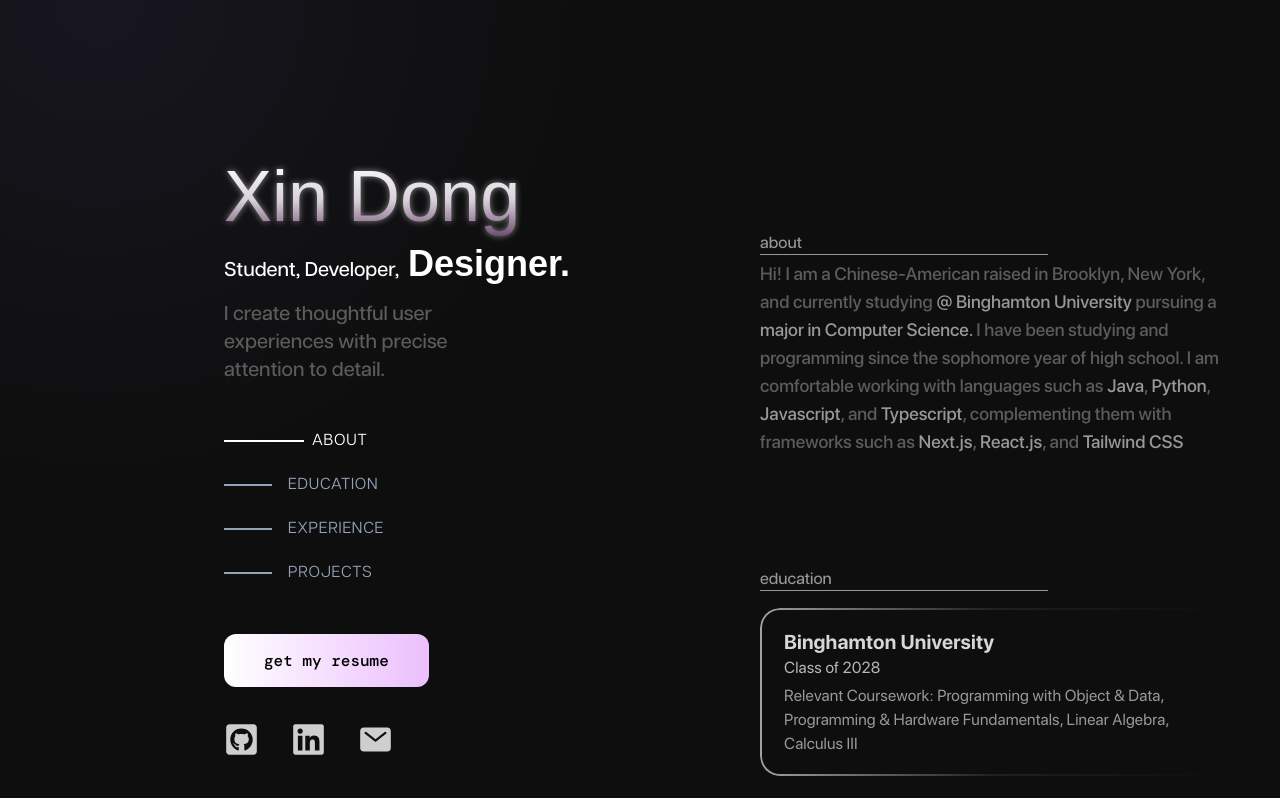
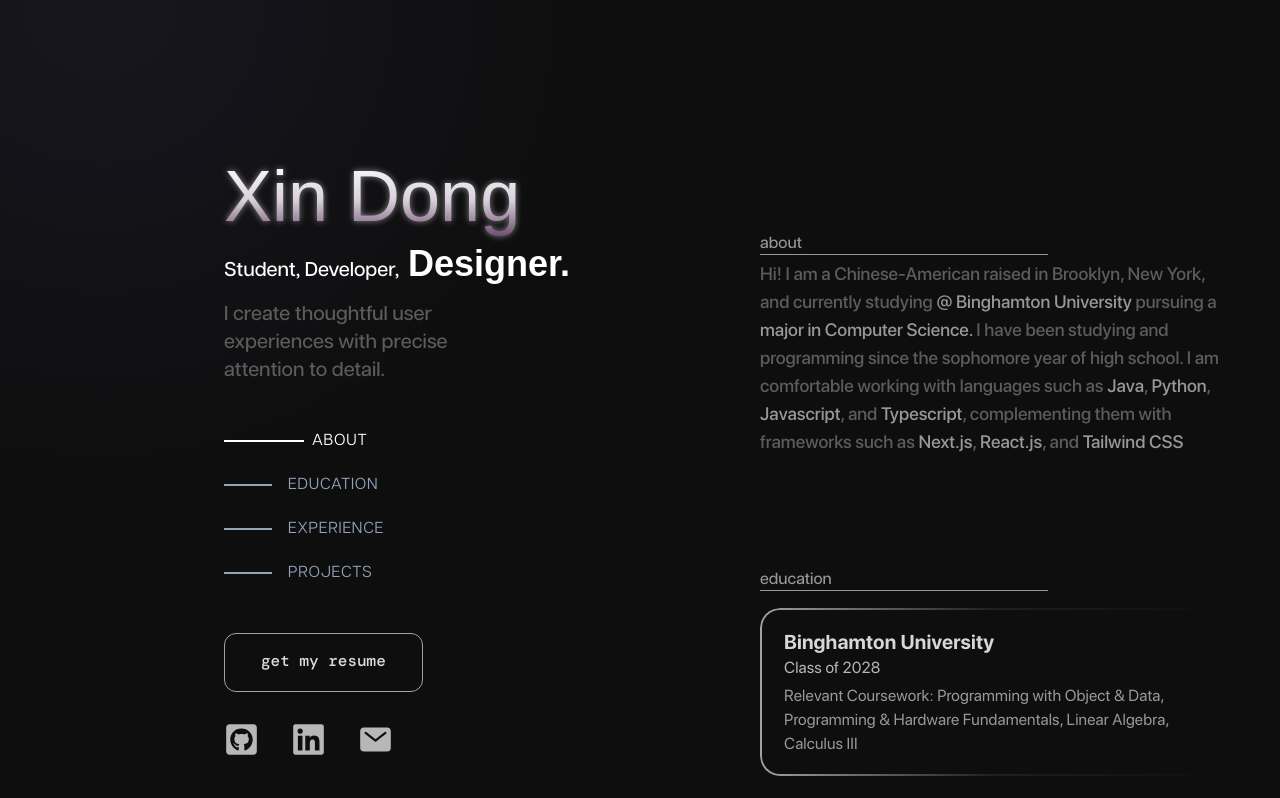
Before and after one commit to TheDXport/xinsite, a Next.js app: page / in a window 1280 px wide. Shown: the top 798 px of the page. Built offline with nearby package versions, Linux system fonts and the light colour scheme; a web font is replaced by a local one.

Commit message:
resume button style changed

```diff
--- a/src/app/components/ResumeButton.tsx
+++ b/src/app/components/ResumeButton.tsx
@@ -9,7 +9,7 @@ const ResumeButton = () => {
     <div className="mt-9 md:mt-5">
       <a
         href=""
-        className={`${DMMono.className} py-4 px-10 text-md bg-gradient-to-r from-white to-[#EBBFFD] text-black rounded-xl`}>
+        className={`${DMMono.className} transform translate-all duration-500 pt-3 md:pt-4 pb-4 md:pb-5 px-6 md:px-9 text-md border-[1.5px] rounded-xl border-[#a2a1a3] text-[#dbdadc] hover:text-white hover:text-mdandlg `}>
         get my resume
       </a>
     </div>
--- a/src/app/components/SocialLinks.tsx
+++ b/src/app/components/SocialLinks.tsx
@@ -17,7 +17,7 @@ const SocialLinks = () => {
           onMouseEnter={() => handleMouseEnter("github")}
           onMouseLeave={handleMouseLeave}
           className={`transform transition-all duration-300 ${
-            hoveredIcon === "github" ? "scale-110 translate-y-[-5px] text-white" : "text-white/80"
+            hoveredIcon === "github" ? "scale-110 translate-y-[-5px] text-white" : "text-white/70"
           }`}>
           <FaGithubSquare size={35} />
         </a>
@@ -26,7 +26,7 @@ const SocialLinks = () => {
           onMouseEnter={() => handleMouseEnter("linkedin")}
           onMouseLeave={handleMouseLeave}
           className={`transform transition-all duration-300 ${
-            hoveredIcon === "linkedin" ? "scale-110 translate-y-[-5px] text-white" : "text-white/80"
+            hoveredIcon === "linkedin" ? "scale-110 translate-y-[-5px] text-white" : "text-white/70"
           }`}>
           <FaLinkedin size={35} />
         </a>
@@ -35,7 +35,7 @@ const SocialLinks = () => {
           onMouseEnter={() => handleMouseEnter("mail")}
           onMouseLeave={handleMouseLeave}
           className={`transform transition-all duration-300 ${
-            hoveredIcon === "mail" ? "scale-110 translate-y-[-5px] text-white" : "text-white/80"
+            hoveredIcon === "mail" ? "scale-110 translate-y-[-5px] text-white" : "text-white/70"
           }`}>
           <IoMail size={35} />
         </a>
--- a/tailwind.config.ts
+++ b/tailwind.config.ts
@@ -15,6 +15,12 @@ export default {
             lineHeight: "1.7rem",
           },
         ],
+        mdandlg: [
+          "1.05rem",
+          {
+            lineHeight: "1.50rem",
+          },
+        ],
       },
       dropShadow: {
         "3xl": "0 0px 3px rgba(255, 255, 255, 0.5)",
```
